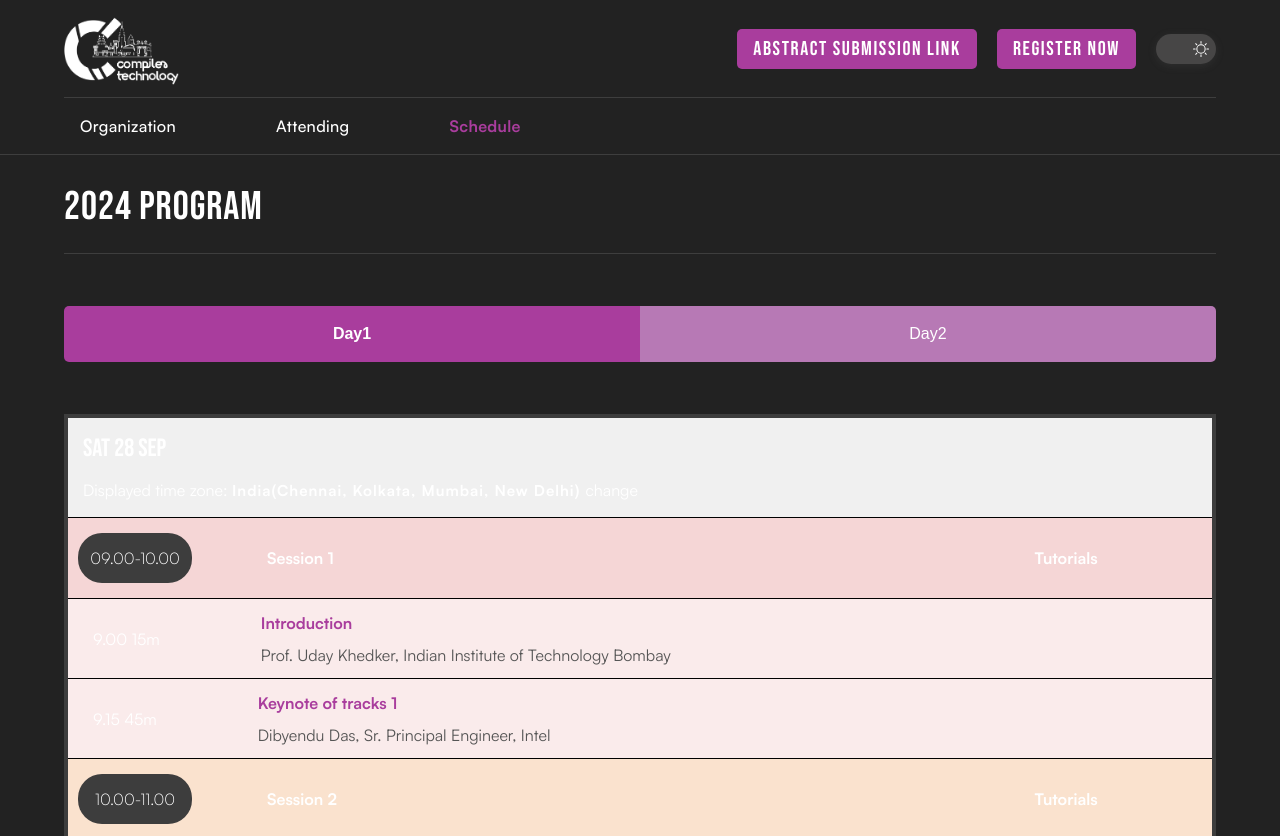
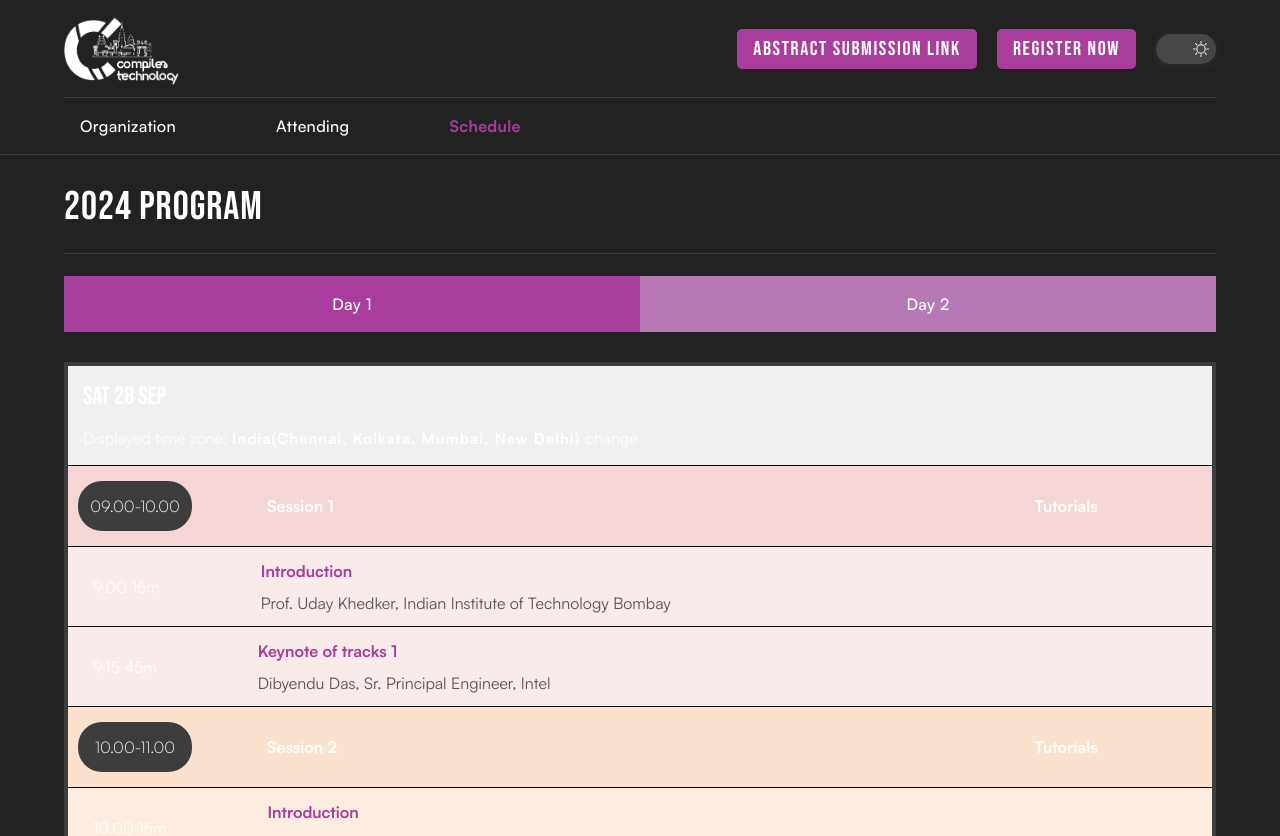
Before and after one commit to compilertech/compilertech-fe, a React (Vite) app: page /schedule in a window 1280 px wide. Shown: the top 836 px of the page. Built offline with nearby package versions, Linux system fonts and the light colour scheme.

Commit message:
Day 1 and day 2 button boxes as per design

```diff
--- a/src/components/SchedulePage/PaginateButton.tsx
+++ b/src/components/SchedulePage/PaginateButton.tsx
@@ -3,28 +3,14 @@ import styled from "styled-components";
 // Define the props type
 interface PaginatedButtonProps {
   text: string;
-  borderLeft: string;
-  borderRight: string;
   selected: boolean;
-  onclick(): any;
+  onclick: () => void;
 }
 
-function PaginateButton({
-  text,
-  borderLeft,
-  borderRight,
-  selected,
-  onclick,
-}: PaginatedButtonProps) {
+function PaginateButton({ text, selected, onclick }: PaginatedButtonProps) {
   return (
     <Wrapper>
-      <Button
-        borderLeft={borderLeft}
-        borderRight={borderRight}
-        selected={selected}
-        aria-label={text}
-        onClick={onclick}
-      >
+      <Button selected={selected} aria-label={text} onClick={onclick}>
         {text}
       </Button>
     </Wrapper>
@@ -35,32 +21,29 @@ export default PaginateButton;
 
 const Wrapper = styled.div`
   width: 100%;
-  height: 10rem;
-  display: flex;
-  justify-content: center;
-  align-items: center;
+  flex: 1;
 `;
 
 const Button = styled.button<{
-  borderLeft: string;
-  borderRight: string;
   selected: boolean;
 }>`
   width: 100%;
-  height: 56px;
+  padding: 16px;
   display: flex;
   text-align: center;
   align-items: center;
   justify-content: center;
+  font-family: Satoshi;
+  font-size: 16px;
+  font-style: normal;
+  font-weight: 500;
+  line-height: 24px;
+  letter-spacing: 0.32px;
   background-color: ${({ theme, selected }) =>
     selected ? theme.primary : "#b779b5"};
   color: white;
   border: none;
-  border-radius: ${({ borderLeft, borderRight }) =>
-    `${borderLeft} ${borderRight} ${borderRight} ${borderLeft}`}; /* Top-left, Top-right, Bottom-right, Bottom-left */
   cursor: pointer;
-  font-size: 1rem;
-  font-weight: ${({ selected }) => (selected ? "700" : "500")};
   transition: background-color 200ms ease-in-out, font-weight 200ms ease-in-out;
 
   &:hover {
--- a/src/components/SchedulePage/index.tsx
+++ b/src/components/SchedulePage/index.tsx
@@ -7,7 +7,7 @@ import PaginateButton from "./PaginateButton";
 import ProgramTable from "./ProgramTable";
 function Schedule() {
   const [currentIndex, setCurrentIndex] = useState(0);
-  const buttons = ["Day1", "Day2"];
+  const buttons = ["Day 1", "Day 2"];
 
   return (
     <Section>
@@ -19,8 +19,6 @@ function Schedule() {
             <PaginateButton
               key={index}
               text={value}
-              borderLeft={index === 0 ? "5px" : "0px"}
-              borderRight={index === 1 ? "5px" : "0px"}
               onclick={() => {
                 setCurrentIndex(index);
               }}
@@ -91,4 +89,10 @@ const WrapperOutside = styled.div`
   border-top: 1px solid ${({ theme }) => theme.imageborder};
   width: 100%;
   display: flex;
+  padding-top: 22px;
+  padding-bottom: 30px;
+  @media (max-width: ${MOBILE_BREAKPOINT}) {
+    padding-top: 16px;
+    padding-bottom: 24px;
+  }
 `;
```
